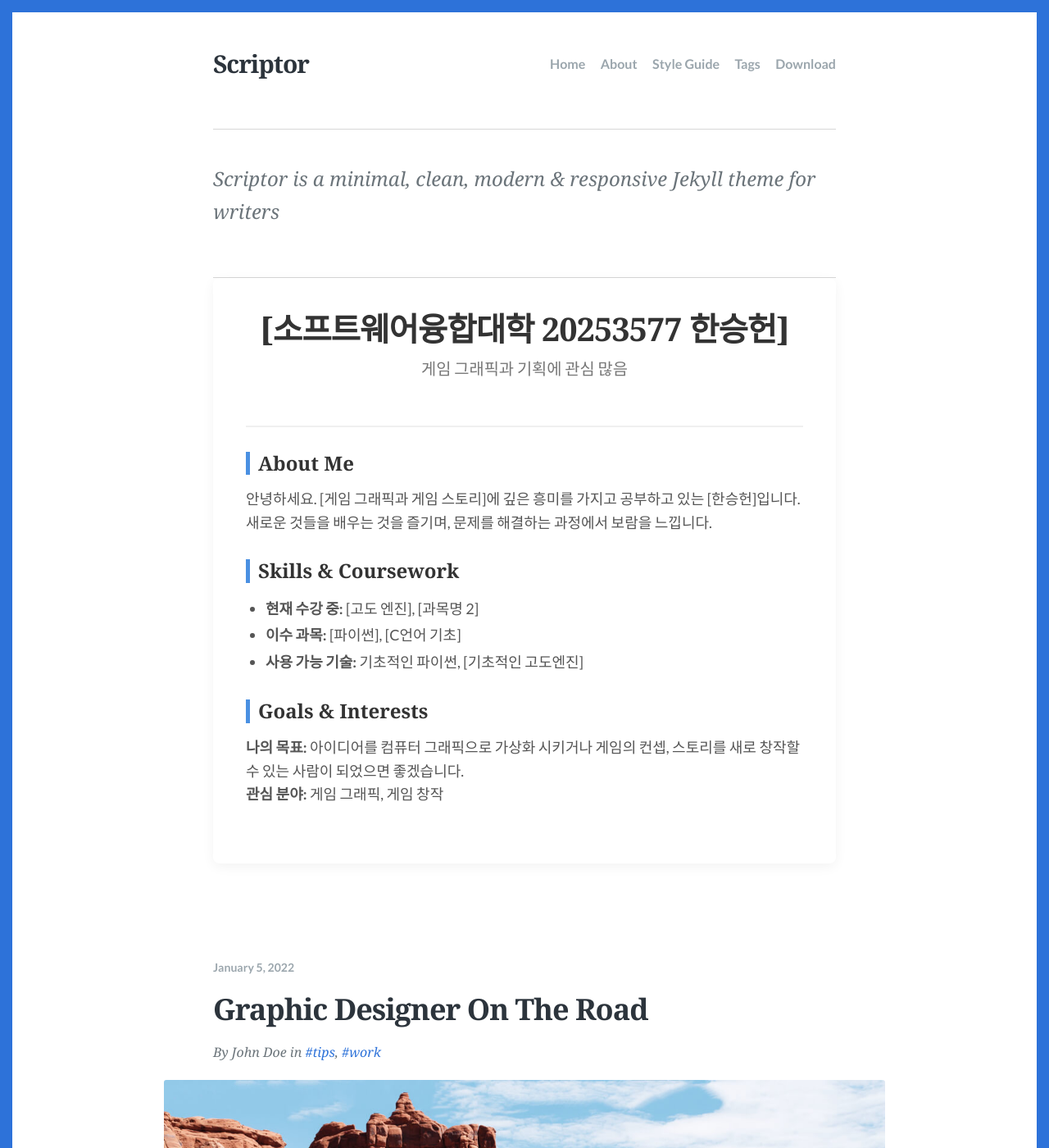
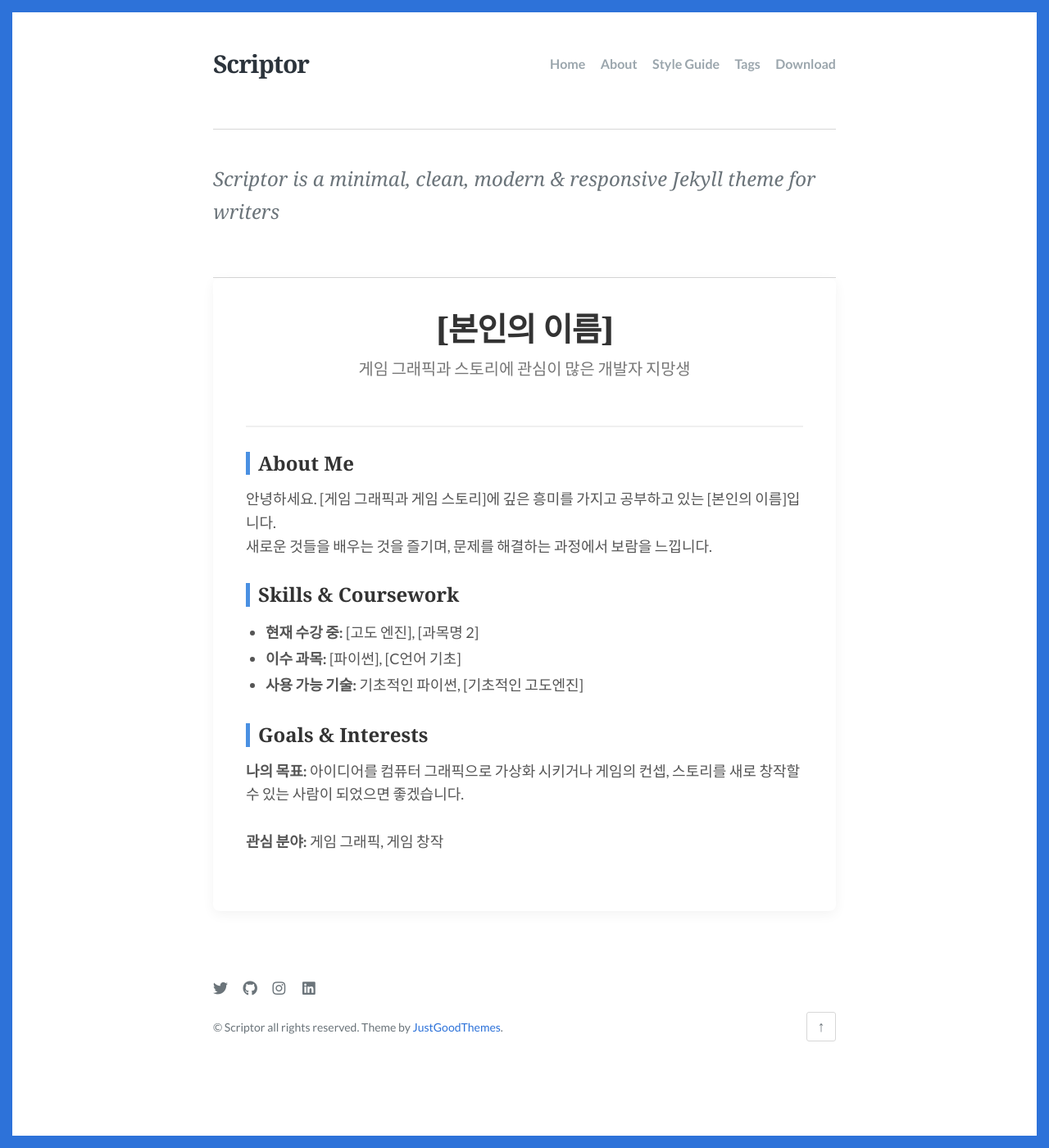
Before and after one commit to ikeaOwO/ikeaOwO.github.io, a Jekyll site: the page built from index.html, in a window 1280 px wide and 1400 px high. Shown: the whole window at 82% size. Built offline with Jekyll 4.4.1, drawn with Linux system fonts in a browser that asks for light colours; some web fonts are replaced; the list of posts is cut into pages by our own code; some of the changed text lies outside the part shown.

Commit message:
Update index.html

````diff
--- a/index.html
+++ b/index.html
@@ -7,14 +7,14 @@ layout: default
   <div style="background-color: #ffffff; padding: 40px; margin-bottom: 50px; border-radius: 8px; box-shadow: 0 4px 15px rgba(0,0,0,0.05);">
 
     <header style="text-align: center; border-bottom: 2px solid #f0f0f0; padding-bottom: 20px; margin-bottom: 30px;">
-      <h1 style="margin: 0; font-size: 2.2em; color: #333;">[소프트웨어융합대학 20253577 한승헌]</h1>
-      <p style="color: #777; font-size: 1.1em; margin-top: 10px;">게임 그래픽과 기획에 관심 많음</p>
+      <h1 style="margin: 0; font-size: 2.2em; color: #333;">[본인의 이름]</h1>
+      <p style="color: #777; font-size: 1.1em; margin-top: 10px;">게임 그래픽과 스토리에 관심이 많은 개발자 지망생</p>
     </header>
 
     <section style="margin-bottom: 30px;">
       <h3 style="color: #333; border-left: 5px solid #4a90e2; padding-left: 10px; margin-bottom: 15px;">About Me</h3>
       <p style="line-height: 1.6; color: #555;">
-        안녕하세요. [게임 그래픽과 게임 스토리]에 깊은 흥미를 가지고 공부하고 있는 [한승헌]입니다.<br>
+        안녕하세요. [게임 그래픽과 게임 스토리]에 깊은 흥미를 가지고 공부하고 있는 [본인의 이름]입니다.<br>
         새로운 것들을 배우는 것을 즐기며, 문제를 해결하는 과정에서 보람을 느낍니다.
       </p>
     </section>
@@ -31,48 +31,10 @@ layout: default
     <section>
       <h3 style="color: #333; border-left: 5px solid #4a90e2; padding-left: 10px; margin-bottom: 15px;">Goals & Interests</h3>
       <p style="line-height: 1.6; color: #555;">
-        <strong>나의 목표:</strong> 아이디어를 컴퓨터 그래픽으로 가상화 시키거나 게임의 컨셉, 스토리를 새로 창작할수 있는 사람이 되었으면 좋겠습니다.<br>
+        <strong>나의 목표:</strong> 아이디어를 컴퓨터 그래픽으로 가상화 시키거나 게임의 컨셉, 스토리를 새로 창작할 수 있는 사람이 되었으면 좋겠습니다.<br><br>
         <strong>관심 분야:</strong> 게임 그래픽, 게임 창작
       </p>
     </section>
 
   </div>
-  {% for post in paginator.posts %}
-  <article class="post">
-    <header class="post-header">
-      <time class="post-date" datetime="{{ post.date | date: "%Y-%m-%d" }}">{{post.date | date: "%B %-d, %Y" }}</time>
-      <h2 class="post-title"><a href="{{ site.baseurl }}{{ post.url }}" rel="bookmark">{{post.title}}</a></h2>
-      <div class="post-meta">
-        By <span class="post-author">{{ site.data.author.name }}</span>{% if post.tags.size > 0 %}<span
-          class="post-tags"> in
-          {% for tag in post.tags %}<a href="{{ site.baseurl }}/tags/#{{ tag | cgi_escape }}" rel="tag">{{ tag }}</a>{% unless forloop.last %}, {% endunless %}{% endfor %}</span>{% endif %}
-      </div>{% if post.feature_image and post.feature_image != "" %}
-      <figure class="post-thumbnail image-card width-wide">
-        <a href="{{site.baseurl}}{{post.url}}"><img src="{{ post.feature_image | relative_url }}"
-            alt="{{ post.title }}"></a>
-      </figure>{% endif %}
-    </header><div class="post-content">
-      {% if post.content contains '' %}
-      {{ post.content | split:'' | first }}
-      <p class="read-more"><a href="{{ site.baseurl }}{{ post.url }}" class="read-more-link">Continue reading &rarr;</a>
-      </p>
-      {% else %}
-      {{ post.content }}
-      {% endif %}
-    </div></article>{% endfor %}
-
-  {% if paginator.total_pages > 1 %}
-  <nav class="pagination">
-    <h2 class="screen-reader-text">Posts navigation</h2>
-    <div class="nav-links">
-      {% if paginator.previous_page %}
-      <a href="{{ paginator.previous_page_path | relative_url }}" class="newer-posts">&larr; Newer Posts</a>
-      {% endif %}
-      <span class="page-number">Page {{ paginator.page }} of {{ paginator.total_pages }}</span>
-      {% if paginator.next_page %}
-      <a href="{{ paginator.next_page_path | relative_url }}" class="older-posts">Older Posts &rarr;</a>
-      {% endif %}
-    </div>
-  </nav>{% endif %}
-
-</main>```
+  </main>
````
